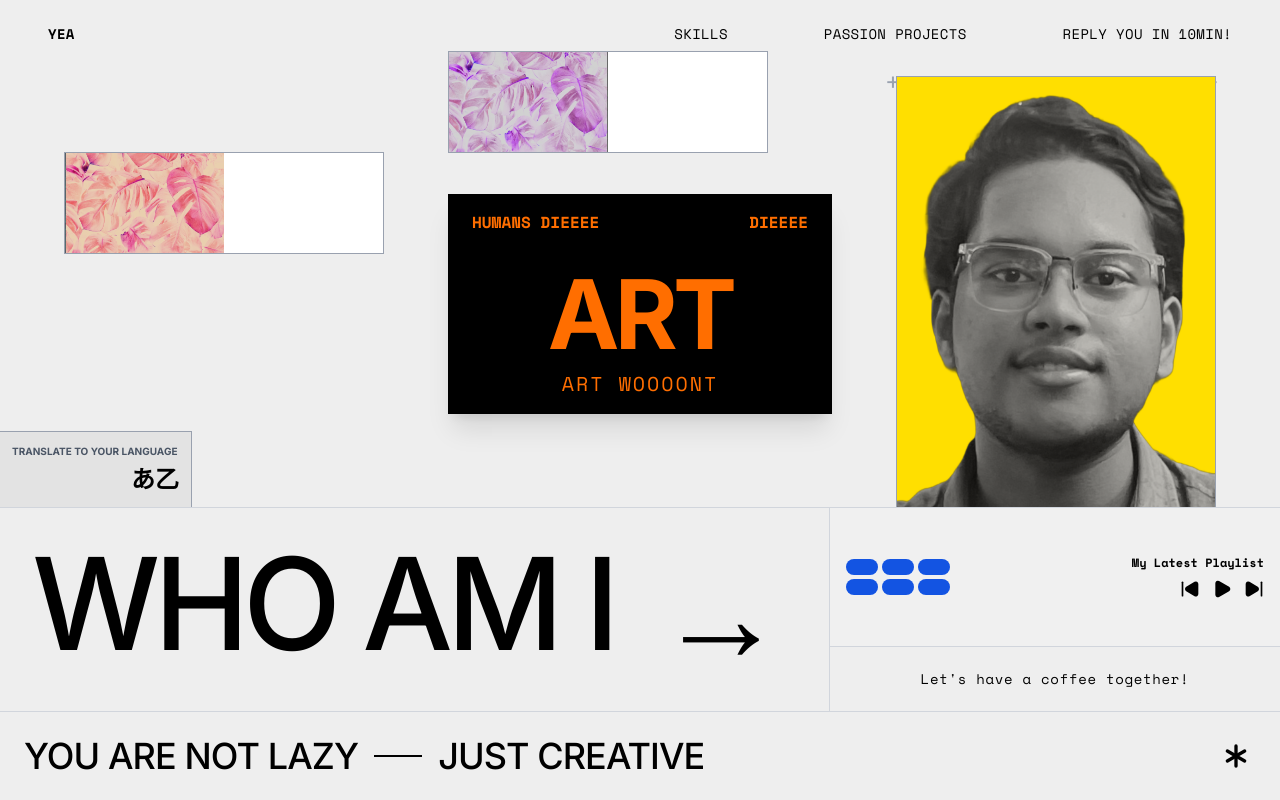
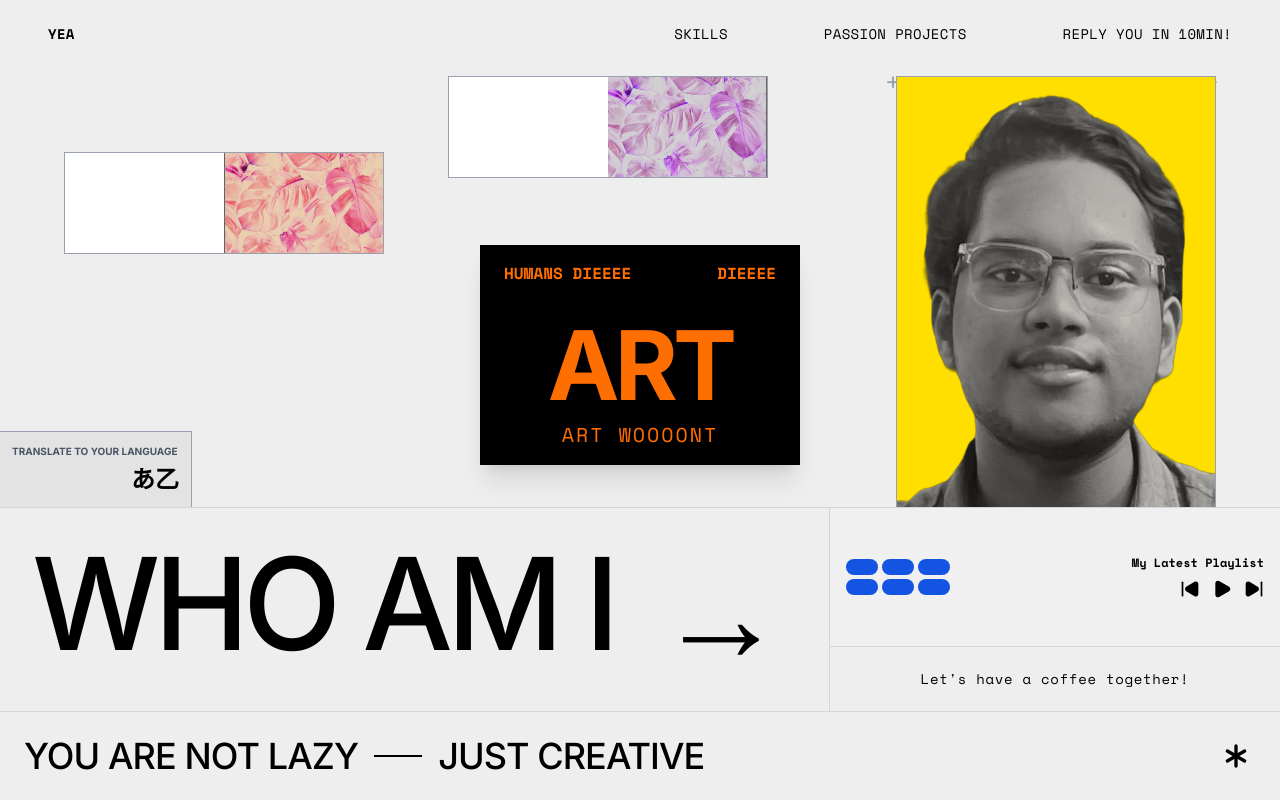
Before and after one commit to yeswaraditya/portfolio_v3, a Next.js app: page / in a window 1280 px wide. Built offline with nearby package versions, Linux system fonts and the light colour scheme.

Commit message:
Correct hero image animation direction

```diff
--- a/src/components/Hero.tsx
+++ b/src/components/Hero.tsx
@@ -19,6 +19,14 @@ export default function Hero() {
       stagger: 0.2,
       ease: "power3.out",
     });
+
+    // Image slide animation: Move from left (0-50%) to right (50-100%)
+    gsap.to(".leaf-wrapper", {
+      xPercent: 100,
+      duration: 1.5,
+      ease: "power3.inOut",
+      delay: 0.5,
+    });
   }, { scope: containerRef });
 
   return (
@@ -27,20 +35,20 @@ export default function Hero() {
       <div className="relative w-full h-full">
         {/* 1. Pink Leaves Box (Left) */}
         <div className="hero-element absolute top-[30%] left-[5%] w-[25vw] h-[8vw] min-w-[250px] min-h-[80px] border border-gray-400 bg-white flex">
-           <div className="w-1/2 h-full relative overflow-hidden">
+           <div className="leaf-wrapper w-1/2 h-full relative overflow-hidden">
              <Image src="/pink_leaves.png" alt="Pink leaves" fill className="object-cover" />
            </div>
         </div>
 
         {/* 2. Purple Leaves Box (Center Top) */}
-        <div className="hero-element absolute top-[10%] left-[35%] w-[25vw] h-[8vw] min-w-[250px] min-h-[80px] border border-gray-400 bg-white flex">
-          <div className="w-1/2 h-full relative overflow-hidden">
+        <div className="hero-element absolute top-[15%] left-[35%] w-[25vw] h-[8vw] min-w-[250px] min-h-[80px] border border-gray-400 bg-white flex">
+          <div className="leaf-wrapper w-1/2 h-full relative overflow-hidden">
              <Image src="/violet_leaves.png" alt="Violet leaves" fill className="object-cover" />
            </div>
         </div>
 
         {/* 3. Black Box (Center) */}
-        <div className="hero-element absolute top-[60%] left-[50%] -translate-x-1/2 -translate-y-1/2 bg-black px-6 py-4 w-[30vw] min-w-[300px] z-20 shadow-xl flex flex-col justify-between">
+        <div className="hero-element absolute top-[70%] left-[50%] -translate-x-1/2 -translate-y-1/2 bg-black px-6 py-4 w-[25vw] min-w-[200px] z-20 shadow-xl flex flex-col justify-between">
             <div className="text-accent-orange text-xs md:text-base font-mono flex justify-between w-full mb-4 md:mb-8 font-bold">
                 <span>{translate("humansDie")}</span>
                 <span>DIEEEE</span>
```
